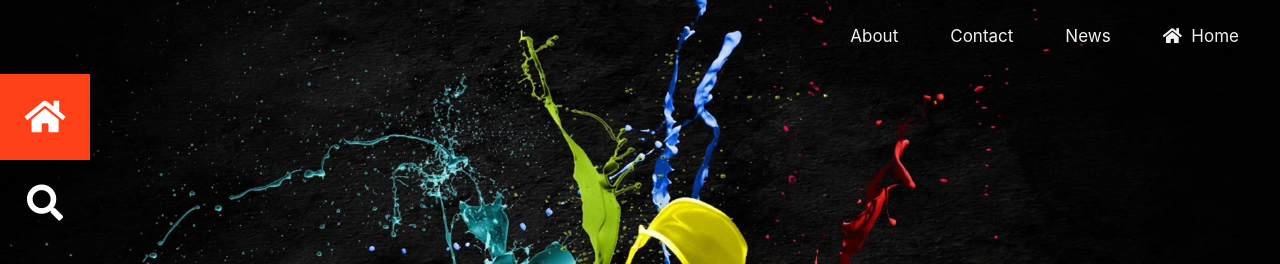
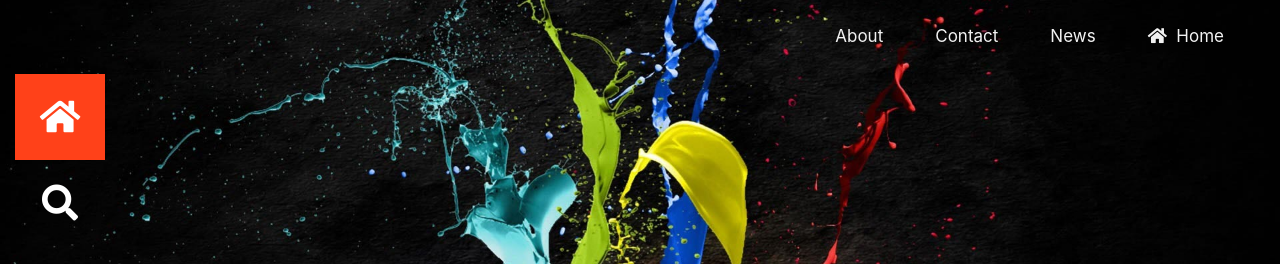
Before and after one commit to WBrocks/document.github.io.com, a plain HTML site: page index.html in a window 1280 px wide. Shown: the top 264 px of the page. Drawn offline with nearby package versions, Linux system fonts and the light colour scheme.

Commit message:
updated document
doc updated

```diff
--- a/index.html
+++ b/index.html
@@ -24,8 +24,8 @@
 
 
 
-<div class="bg-img">
-  <div class="container-fluid">
+<div class="bg-img col-xl-12 ">
+  <div class="container-fluid ">
     <div class="topnav ">
       <a href="#home"><span><i class="fa fa-home"></i></span>&nbsp Home</a>
       <a href="#news">News</a>
```
